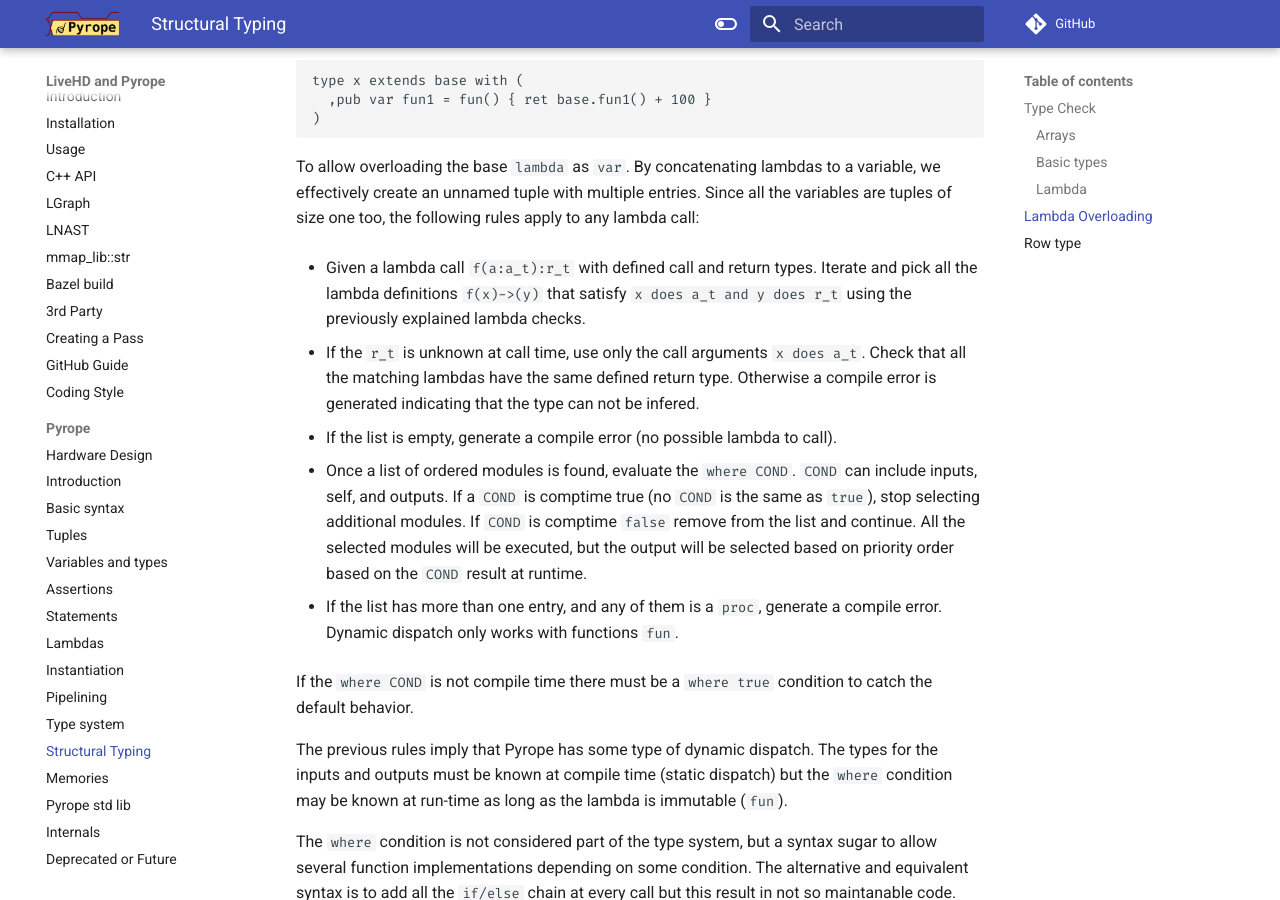
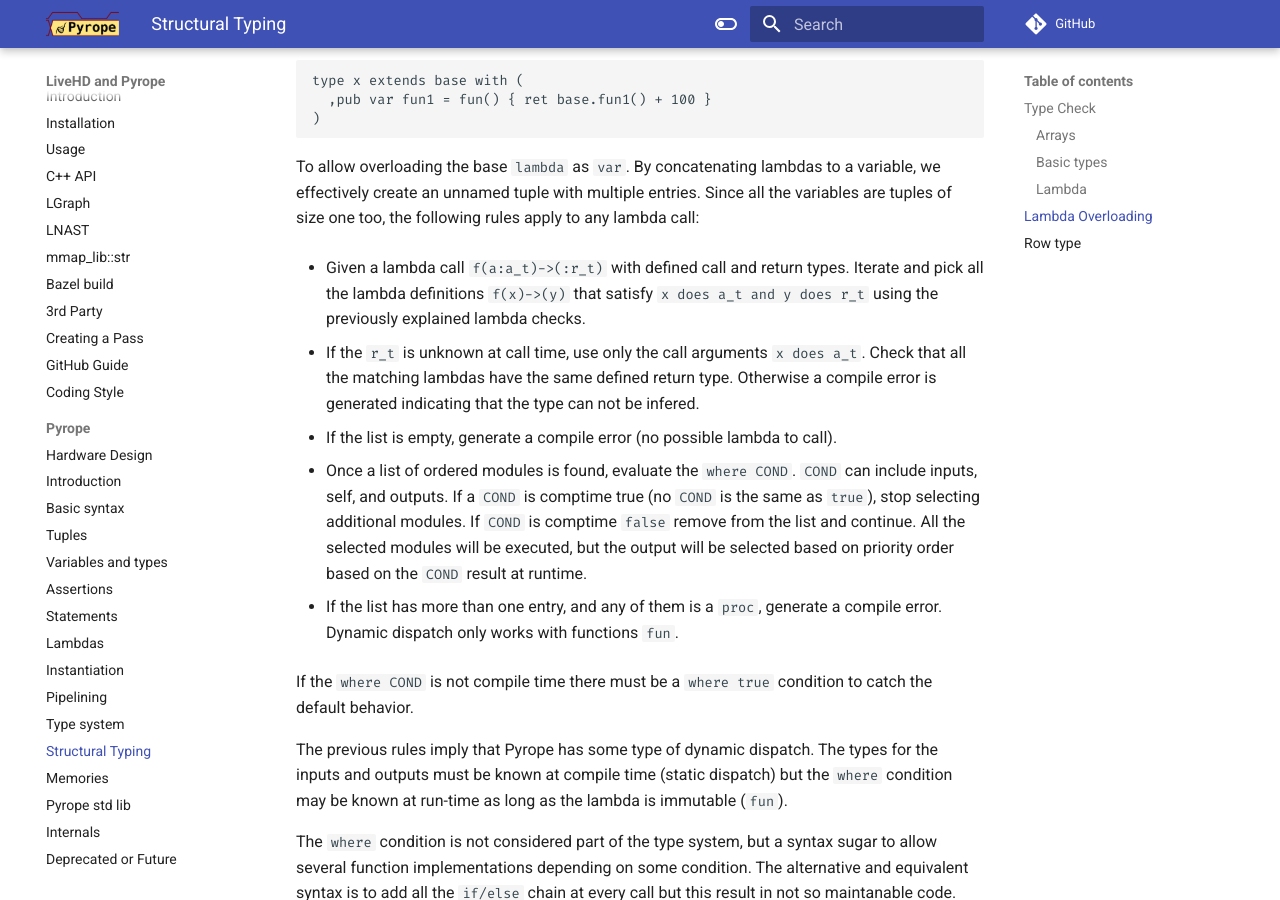
Before and after one commit to masc-ucsc/docs, an MkDocs documentation site: the page built from docs/pyrope/07b-structtype.md, in a window 1280 px wide and 900 px high, scrolled down 5269 px. Built offline with MkDocs 1.6.1 and Material for MkDocs 9.7.7, drawn with Linux system fonts in a browser that asks for light colours; comment, search, counter and statistics services are not loaded.

```diff
--- a/docs/pyrope/07b-structtype.md
+++ b/docs/pyrope/07b-structtype.md
@@ -294,7 +294,7 @@ all the variables are tuples of size one too, the following rules apply to any
 lambda call:
 
 
-* Given a lambda call `f(a:a_t):r_t` with defined call and return types.
+* Given a lambda call `f(a:a_t)->(:r_t)` with defined call and return types.
   Iterate and pick all the lambda definitions `f(x)->(y)` that satisfy `x does
   a_t and y does r_t` using the previously explained lambda checks.
 
```
